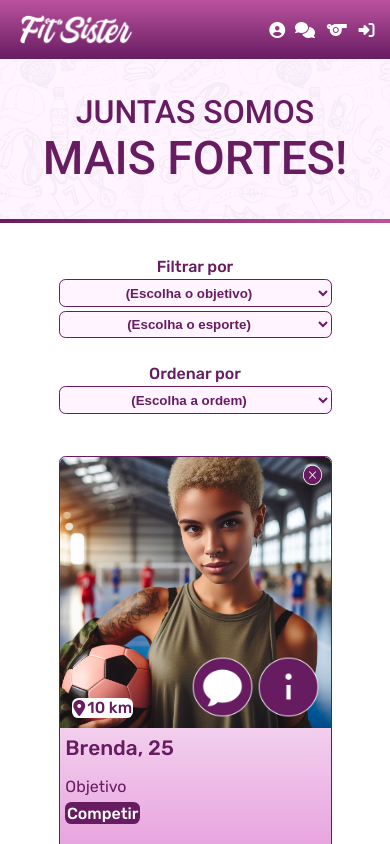
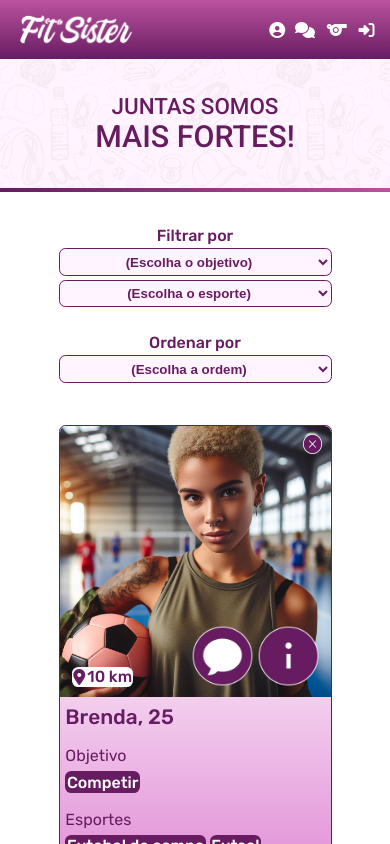
Before and after one commit to gabrielsoarespebr/parceira-de-treino, a React (Vite) app: page /muraldepessoas in a window 390 px wide. Shown: the top 844 px of the page. Built offline with nearby package versions, Linux system fonts and the light colour scheme.

Commit message:
style (responsive design) - Mural de pessoas - Texto do Banner em telas pequenas (mobile) e médias (tablet)

```diff
--- a/src/pages/MuralDePessoas/components/Banner/Banner.css
+++ b/src/pages/MuralDePessoas/components/Banner/Banner.css
@@ -44,6 +44,18 @@
   }
 }
 
+@media (max-width: 740px) {
+  #bannerMuralDePessoas > div {
+    & > p:first-of-type {
+      font-size: 140%;
+    }
+
+    & > p:last-of-type {
+      font-size: 190%;
+    }
+  }
+}
+
 @media (max-width: 430px) {
   #bannerMuralDePessoas {
     display: flex;
```
